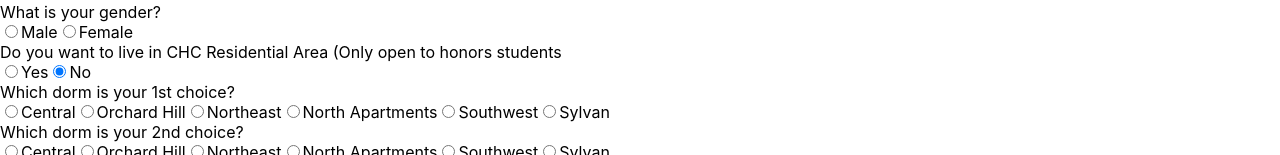
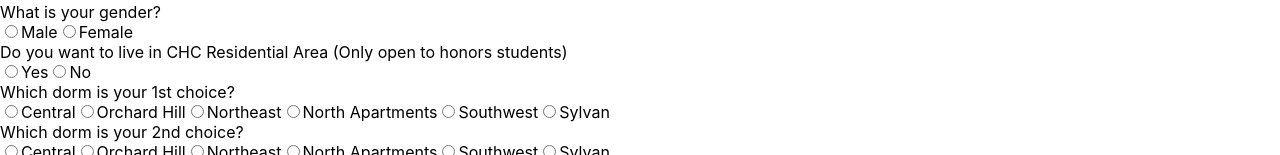
Before and after one commit to YP610/Roommingle, a React (Create React App) app in the folder FrontEnd/: page /survey in a window 1280 px wide. Shown: the part 208-363 px from the top of the page. Built offline with nearby package versions, Linux system fonts and the light colour scheme.

Commit message:
post user

```diff
--- a/FrontEnd/package.json
+++ b/FrontEnd/package.json
@@ -7,6 +7,7 @@
     "@testing-library/jest-dom": "^6.6.3",
     "@testing-library/react": "^16.3.0",
     "@testing-library/user-event": "^13.5.0",
+    "dotenv": "^16.5.0",
     "react": "^19.1.0",
     "react-dom": "^19.1.0",
     "react-router-dom": "^6.30.1",
--- a/FrontEnd/src/pages/questions.js
+++ b/FrontEnd/src/pages/questions.js
@@ -1,3 +1,6 @@
+import { useState } from 'react';
+
+
 const questions = [
     {
     id: 'name',
@@ -41,10 +44,10 @@
     },
     {
         id: 'is_honors',
-        text: "Do you want to live in CHC Residential Area (Only open to honors students",
+        text: "Do you want to live in CHC Residential Area (Only open to honors students)",
         options: [
-            { label: "Yes", value: 'H_'},
-            { label: "No", value: ''},
+            { label: "Yes", value:true},
+            { label: "No", value:false},
         ]
     },
     {
@@ -150,9 +153,9 @@
     id: 'sleep_attitude',
     text: 'How would you describe your chronotype',
     options: [
-        { label: 'Early bird', value:  1 },
-        { label: 'Night owl', value:  -1 },
-        { label: 'Flexible', value:  0 }
+        { label: 'Early bird', value:  "earlyBird"},
+        { label: 'Night owl', value:  "nightOwl" },
+        { label: 'Flexible', value:  "flexible" }
     ]
     },
     {
@@ -168,5 +171,7 @@
     required: true
     }
 ];
+export default questions;
 
-export default questions;
+
+//TODO: 1) Make it so that if user is an honors student, the website doesn't ask for their dorm ranking 2) Connect responses from frontend to groups in backend
--- a/FrontEnd/src/pages/survey.js
+++ b/FrontEnd/src/pages/survey.js
@@ -2,7 +2,9 @@
 import { useLocation } from 'react-router-dom';
 import questions from './questions';
 
+
 //TODO: 1) Make it so that if user is an honors student, the website doesn't ask for their dorm ranking 2) Connect responses from frontend to groups in backend
+
 
 export default function Survey() {
     // 1) user info
@@ -15,50 +17,81 @@
     const [error, setError] = useState('');
     const [success, setSuccess] = useState('');
 
+
     const handleAnswer = (id, val) => {
         setAnswers(prev => ({...prev, [id]: val }));
     };
 
+
     const handleSubmit = async e => {
         e.preventDefault();
         setError('');
-        // validate required fields
-        //build payload
-        const payload = {
+        setSuccess(' ');
+
+        const allRequiredAnswered=questions
+            .filter(q=>q.required||q.options)
+            .every(q => answers[q.id] !== null && answers[q.id] !== '')
+
+        if(!allRequiredAnswered||!answers.name||!email){
+            setError("Not All Required Fields Completed");
+            return;
+        }
+        const body = {
+            name:answers.name,
             email,
-            password,
-            answers: Object.entries(answers)
-            .filter(([, val]) => val)
-            .reduce((o, [k,v]) => ({ ...o, [k]: v }), {})
-        }
-
-        try {
-            const res = await fetch('/api/auth', {
-                method: 'POST',
-                headers: { 'Content-Type': 'application/json'},
-                body: JSON.stringify(payload)
+            prof_questions:{
+                q1:answers.q1,
+                q2:answers.q2,
+                q3:answers.q3,
+                q4:answers.q4,
+                q5:answers.q5
+            },
+            contact:{
+                number:answers.number||"",
+                snap:answers.snap||"",
+                insta:answers.insta||""
+            },
+            feed:{
+                is_freshman:answers.is_freshman,
+                gender:answers.gender,
+                is_honors:answers.is_honors,
+                rank:[answers.dorm1,answers.dorm2,answers.dorm3]
+            },
+            livingConditions:{
+                sleep_attitude:answers.sleep_attitude,
+                major:answers.major,
+            },
+            hobbies:answers.hobbies||'',
+            bio:answers.bio||'',
+        };
+        try{
+            const res=await fetch('/api/auth/register',{
+                method:'POST',
+                headers:{'Content-Type':'application/json'},
+                body:JSON.stringify(body)
             });
-            if(!res.ok) {
-                const err = await res.json();
-                throw new Error(err.message || 'Server error');
-            }
-            setSuccess('Your account has been created!');
+            const data = await res.json();
+            if (!res.ok) throw new Error(data.error || "Signup failed.");
+            setSuccess("User created successfully!");
         } catch (err) {
             setError(err.message);
         }
     };
 
+
     return (
-  <div className="max-w-3xl mx-auto p-8 bg-white rounded-lg shadow-md max-h-[80vh] overflow-y-auto">
+    <div className="max-w-3xl mx-auto p-8 bg-white rounded-lg shadow-md">
         <h1 className="text-3xl font-bold mb-6 text-center">Complete Your Profile</h1>
 
-    <form onSubmit={handleSubmit} className="space-y-12">
+
+        <form onSubmit={handleSubmit} className="space-y-6">
             {questions.map(q => (
             <div key={q.id} className="flex flex-col">
             <label htmlFor={q.id} className="mb-2 font-medium text-gray-700">
                 {q.text}
                 {q.required && <span className="text-red-500 ml-1">*</span>}
             </label>
+
 
             {q.type === 'text' ? (
                 <input
@@ -90,8 +123,10 @@
             </div>
         ))}
 
-      {error   && <p className="text-red-600">{error}</p>}
+
+        {error && <p className="text-red-600">{error}</p>}
         {success && <p className="text-green-600">{success}</p>}
+
 
         <button
             type="submit"
@@ -102,7 +137,7 @@
         </form>
     </div>
     );
-
 }
 
+
 //TODO: 1) Make sure id's of questions are consistent with schema 2) Refine schema 3) Make sure schema and question format are consistent
```
Also changed, not shown: 2 other files (tests, documents, lock files or other folders). Lines whose indentation alone changed are shown as unchanged.
